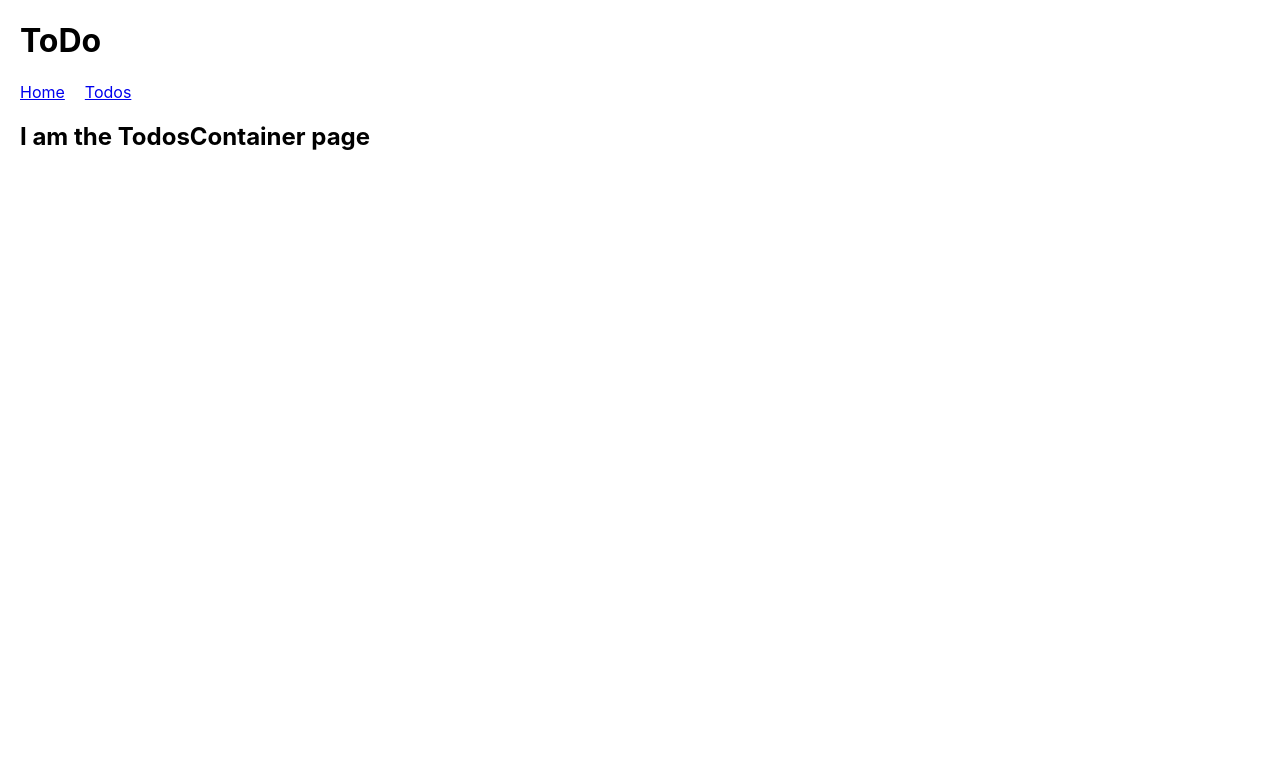
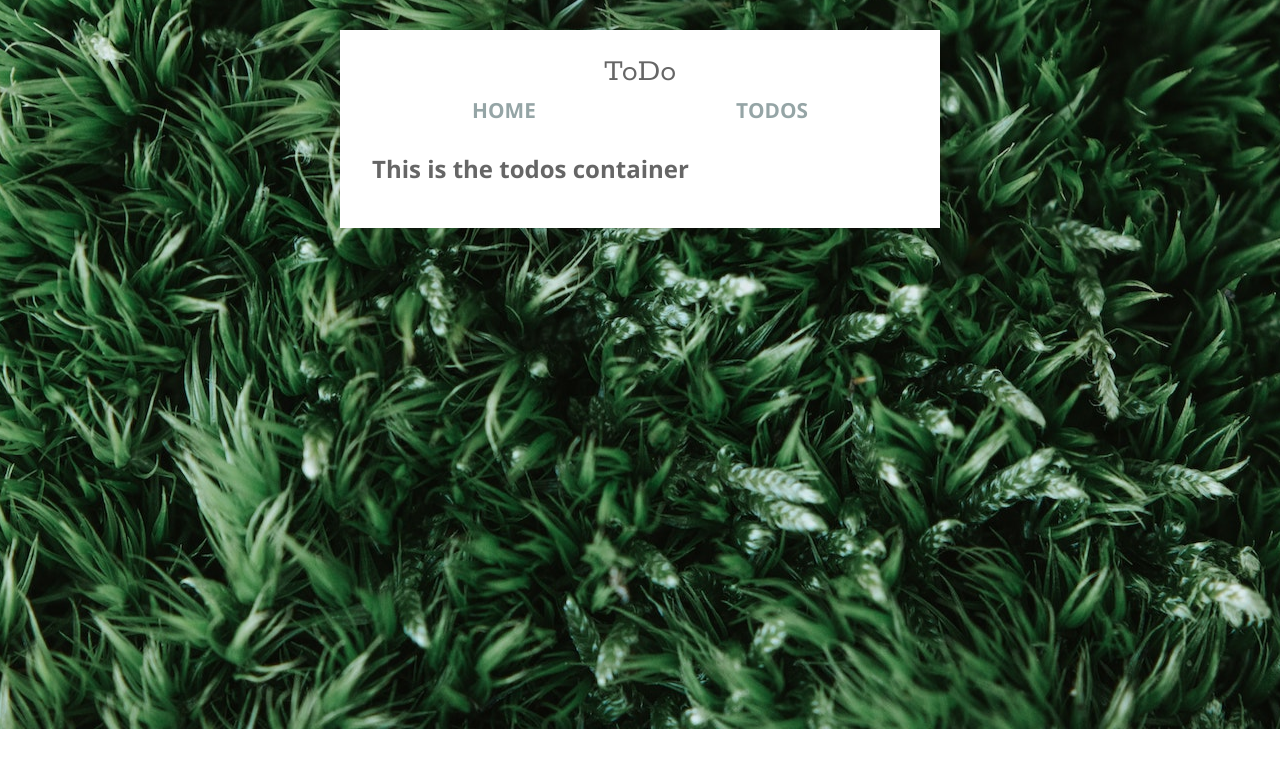
Before and after one commit to katiehermalik/React-ToDo-App, a React (Create React App) app: page /todos in a window 1280 px wide. Shown: the top 768 px of the page. Built offline with nearby package versions, Linux system fonts and the light colour scheme.

Commit message:
refactors routes to route container and adds styles

```diff
--- a/public/index.html
+++ b/public/index.html
@@ -8,6 +8,8 @@
       name="description"
       content="Web site created using create-react-app"
     />
+    <link href='http://fonts.googleapis.com/css?family=Rokkitt' rel='stylesheet' type='text/css'>
+    <link href='http://fonts.googleapis.com/css?family=Open+Sans:700,600,400' rel='stylesheet' type='text/css'>
     <link rel="manifest" href="%PUBLIC_URL%/manifest.json" />
     <title>React App</title>
   </head>
--- a/src/components/Header.js
+++ b/src/components/Header.js
@@ -6,8 +6,8 @@
     <header>
       <h1>ToDo</h1>
       <nav>
-        <Link className="navItem" to={'/'}>Home</Link>
-        <Link className="navItem" to={'/todos'}>Todos</Link>
+        <Link to={'/'}>Home</Link>
+        <Link to={'/todos'}>Todos</Link>
       </nav>
     </header>
   );
--- a/src/containers/TodosContainer.js
+++ b/src/containers/TodosContainer.js
@@ -3,9 +3,9 @@
 class TodosContainer extends Component {
   render() {
     return (
-      <h2>
-        I am the TodosContainer page
-      </h2>
+      <div className='todosContainer'>
+        <h2>This is the todos container</h2>
+      </div>
     );
   };
 };
--- a/src/index.css
+++ b/src/index.css
@@ -1,21 +1,224 @@
-body {
-  margin: 0;
-  font-family: -apple-system, BlinkMacSystemFont, 'Segoe UI', 'Roboto', 'Oxygen',
-    'Ubuntu', 'Cantarell', 'Fira Sans', 'Droid Sans', 'Helvetica Neue',
-    sans-serif;
-  -webkit-font-smoothing: antialiased;
-  -moz-osx-font-smoothing: grayscale;
+/* ------------------------------------------------
+  G L O B A L  S T Y L E S
+---------------------------------------------------*/
+/* basic reset */
+*, *:before, *:after {
+  -webkit-box-sizing: border-box;
+  -moz-box-sizing: border-box;
+  box-sizing: border-box;
 }
 
-code {
-  font-family: source-code-pro, Menlo, Monaco, Consolas, 'Courier New',
-    monospace;
+
+/* Clearfix for list items */
+li:after {
+    visibility: hidden;
+    display: block;
+    font-size: 0;
+    content: " ";
+    clear: both;
+    height: 0;
+    }
+li { display: inline-block; }
+/* start commented backslash hack \*/
+* html li { height: 1%; }
+li { display: block; }
+/* close commented backslash hack */
+
+html {
+  font-size: 1em; /* 16 px */
 }
 
-.navItem {
-  margin-right: 20px;
+body {
+  background-image: url('images/grass.jpg');
+  background-position: center; /* Center the image */
+  background-repeat: no-repeat; /* Do not repeat the image */
+  background-size: fill;
+  font-family: 'Open Sans', sans-serif;
+  font-weight: 600;
+  color: #666;
 }
 
+a  {
+  color: #95a5a6;
+  font-size: 1.3em;
+  font-weight: bold;
+  text-transform: uppercase;
+  text-decoration: none;
+  display: inline-block;
+  line-height: 2;
+  cursor: pointer;
+}
+/* ------------------------------------------------
+  C O N T A I N E R   S T Y L E S
+---------------------------------------------------*/
 .container {
-  margin: 20px;
+  width: 60%;
+  max-width: 600px;
+  min-width: 500px;
+  margin: 30px auto;
+  background: #ffffff;
+  padding: 1.5rem 2rem;
+  box-shadow: 0 0 2px rgba(0,0,0,0.2);
 }
+
+h1 {
+    font-family: 'Rokkitt', sans-serif;
+    text-align: center;
+    font-weight: 400;
+    margin: 0;
+}
+
+.btn {
+    border: none;
+    border-radius: 2px;
+    outline: none;
+    padding: 1.018em 1.2em;
+    color: #fff;
+    text-transform: uppercase;
+    transition: all 0.3s;
+    font-size: 0.8em;
+    text-align: center;
+  background-color: #444;
+  cursor: pointer;
+}
+
+.btn:hover {
+  background-color: #303030;
+}
+
+nav {
+  display: flex;
+  justify-content: space-around;
+}
+
+.remove, .edit {
+  float: right;
+  cursor: pointer;
+}
+
+.edit {
+  margin-left: 2em;
+}
+
+.todo-item {
+  display: inline-block;
+  max-width: 400px;
+}
+
+
+/* ------------------------------------------------
+  F O R M   S T Y L E S
+---------------------------------------------------*/
+header + form {
+  padding: 2rem 0;
+}
+
+input[type="text"] {
+    height: 41px;
+    border-radius: 2px;
+    outline: none;
+    border: 1px solid #e5e5e5;
+    padding: 0 1.2rem;
+    width: 75%;
+    margin-right: 2%;
+    font-size: 0.813em;
+}
+
+form .btn {
+  width: 22%;
+  padding: 1.018em 0;
+}
+
+
+/* ------------------------------------------------
+  L I S T   S T Y L E S
+---------------------------------------------------*/
+ul {
+  margin: 0;
+  list-style: none;
+  padding-left: 0;
+}
+
+li {
+  font-size: 0.875em;
+  padding: 1.2em 0;
+  border-top: 1px solid #e5e5e5;
+}
+
+li a {
+  color: #95a5a6;
+  font-size: 0.8em;
+  font-weight: bold;
+  text-transform: uppercase;
+  display: block;
+  margin-left: 2em;
+  float: right;
+  text-decoration: none;
+  line-height: 2;
+}
+
+li:hover a:hover {
+  text-decoration: underline;
+}
+
+.item {
+  margin-left: 10px;
+  float: left;
+  display: block;
+}
+
+ul input[type="checkbox"] {
+  float: left;
+}
+
+.completed {
+  text-decoration: line-through;
+  color: #bebebe;
+}
+
+/* ul input[type="text"] {
+  width: 80%;
+}
+ */
+/* ------------------------------------------------
+  C O U N T   W R A P P E R
+---------------------------------------------------*/
+.count-wrapper {
+  border-top: 1px solid #e5e5e5;
+  padding-top: 1.5em;
+  text-align: center;
+}
+
+.count-wrapper p {
+  -webkit-font-smoothing: antialiased;
+  color: #95a5a6;
+  font-size: .8em;
+  font-weight: bold;
+  text-transform: uppercase;
+  margin: 0 0 1.2em;
+}
+
+.count-wrapper span {
+  color: #777;
+}
+
+.count-wrapper .btn {
+  margin-right: 1em;
+}
+
+.delete {
+  background-color: #e74c3c;
+}
+
+.delete:hover {
+  background-color: #c0392b
+}
+
+
+
+/* ------------------------------------------------
+  C O U N T   W R A P P E R
+---------------------------------------------------*/
+@media only screen and (max-width: 817px) {
+
+}
```
Also changed, not shown: src/images/grass.jpg (added).
